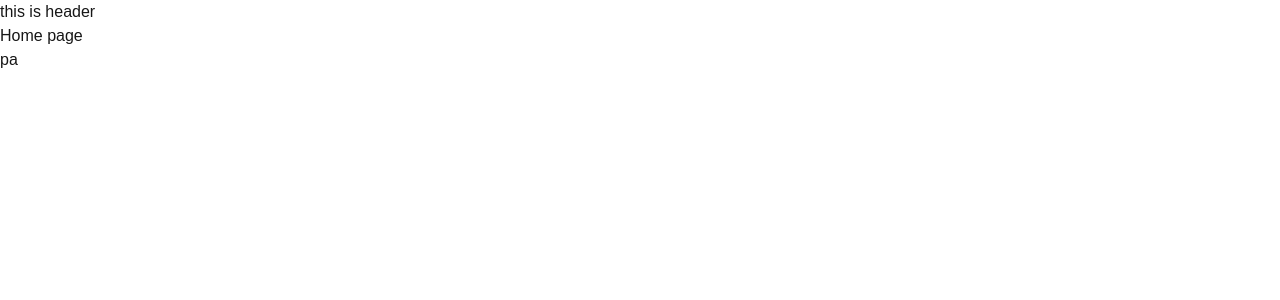
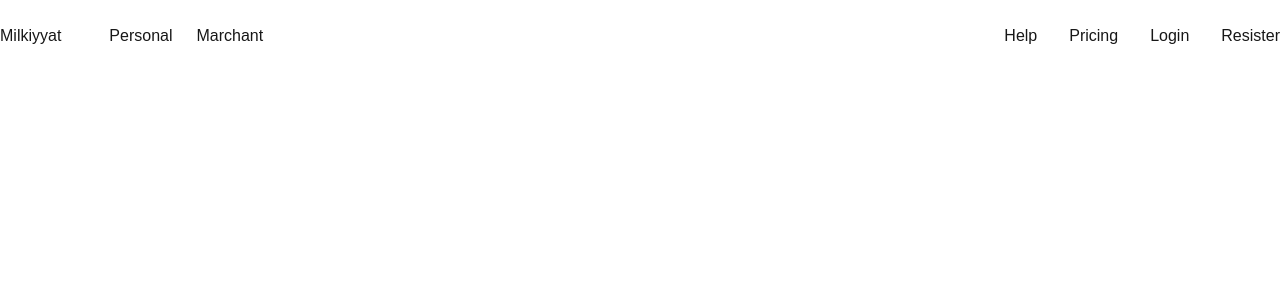
Before and after one commit to maohibtech/milkiyyat, a Next.js app: page / in a window 1280 px wide. Shown: the top 300 px of the page. Built offline with nearby package versions, Linux system fonts and the light colour scheme.

Commit message:
Header component create

```diff
--- a/app/page.js
+++ b/app/page.js
@@ -3,10 +3,6 @@ import Image from "next/image";
 export default function Home() {
   return (
     <>
-      <h1>Home page</h1>
-      <p>
-      pa
-      </p>
 
     </>
   );
--- a/components/Header.jsx
+++ b/components/Header.jsx
@@ -1,11 +1,32 @@
-import React from 'react';
+import Link from "next/link";
+import React from "react";
 
 const Header = () => {
-    return (
-        <div>
-            this is header
+  return (
+    <>
+      <header>
+        <div className="container mx-auto py-6">
+          <div className="flex justify-between items-center">
+            <div className="flex items-center space-x-12">
+              <div>
+                <Link href="/">Milkiyyat</Link>
+              </div>
+              <nav className="space-x-6">
+                <Link href="#">Personal</Link>
+                <Link href="#">Marchant</Link>
+              </nav>
+            </div>
+            <nav className="space-x-8">
+              <Link href="#">Help</Link>
+              <Link href="#">Pricing</Link>
+              <Link href="#">Login</Link>
+              <Link href="#">Resister</Link>
+            </nav>
+          </div>
         </div>
-    );
+      </header>
+    </>
+  );
 };
 
 export default Header;
```
